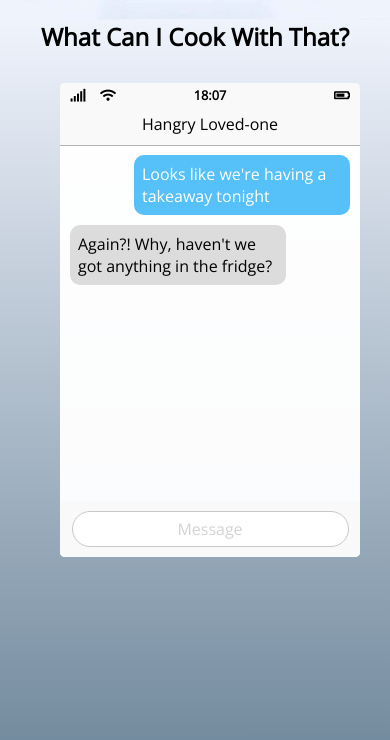
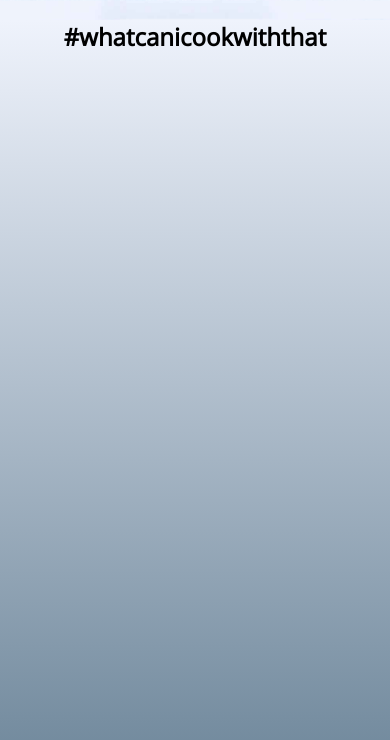
Before and after one commit to josephclander/whatcanicookwiththat, a plain HTML site: page index.html in a window 390 px wide. Shown: the part 824-1564 px from the top of the page. Drawn offline with nearby package versions, Linux system fonts and the light colour scheme.

Commit message:
removed phone from second page. Removed third section

```diff
--- a/css.css
+++ b/css.css
@@ -136,19 +136,16 @@ Mock Phone Settings
 .message:nth-of-type(2) {
 	opacity: 0;
 	animation: bubble 0.5s ease-out 4.5s forwards;
-
 }
 
 .message:nth-of-type(3) {
 	opacity: 0;
 	animation: bubble 0.5s ease-out 6s forwards;
-
 }
 
 .message:nth-of-type(4) {
 	opacity: 0;
 	animation: bubble 0.5s ease-out 7.5s forwards;
-
 }
 
 .receiver {
--- a/index.html
+++ b/index.html
@@ -46,68 +46,8 @@
 
 		</div>
 		<section class="about">
-			<h1>What Can I Cook With That?</h1>
-			<div class="container">
-				<div class="phoneLog">
-				<div class="phone-title">
-					<div class="phone-status">
-						<i class="fas fa-signal position-absolute signal"></i>
-						<i class="fas fa-wifi position-absolute wifi"></i>
-						<p class="time ">18:07</p>
-						<i class="fas fa-battery-three-quarters battery position-absolute battery"></i>
-					</div>
-					<p class="caller text-center">Hangry Loved-one</p>
-				</div>
-				<div class="message-content">
-					<div class="message sender">
-						<p>Looks like we're having a takeaway tonight</p>
-					</div>
-					<div class="message receiver ">
-						<p>Again?! Why, haven't we got anything in the fridge?</p>
-					</div>
-					<div class="message sender">
-						<p>How do you feel about eating raw onion and tomato? Don't worry, you can push it down with a carrot!</p>
-					</div>
-					<div class="message receiver">
-						<p>I'm sure we can think of something...</p>
-					</div>
-				</div>
-				<div class="message-bar">
-					<p class="empty-text-bar">Message</p>
-				</div>
-			</div>
-			<div class="phoneLog">
-				<div class="phone-title">
-					<div class="phone-status">
-						<i class="fas fa-signal position-absolute signal"></i>
-						<i class="fas fa-wifi position-absolute wifi"></i>
-						<p class="time ">18:07</p>
-						<i class="fas fa-battery-three-quarters battery position-absolute battery"></i>
-					</div>
-					<p class="caller text-center">Hangry Loved-one</p>
-				</div>
-				<div class="message-content">
-					<div class="message sender">
-						<p>Looks like we're having a takeaway tonight</p>
-					</div>
-					<div class="message receiver ">
-						<p>Again?! Why, haven't we got anything in the fridge?</p>
-					</div>
-					<div class="message sender">
-						<p>How do you feel about eating raw onion and tomato? Don't worry, you can push it down with a carrot!</p>
-					</div>
-					<div class="message receiver">
-						<p>I'm sure we can think of something...</p>
-					</div>
-				</div>
-				<div class="message-bar">
-					<p class="empty-text-bar">Message</p>
-				</div>
-			</div>
-			</div>
-		</section>
-		<section>
-			<h1>Second Page</h1>
+			<h1>#whatcanicookwiththat</h1>
+
 		</section>
 </body>
 </html>
```
